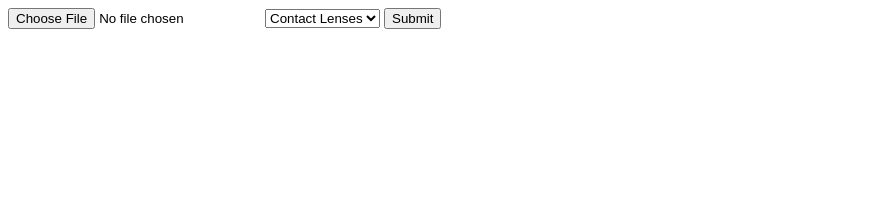
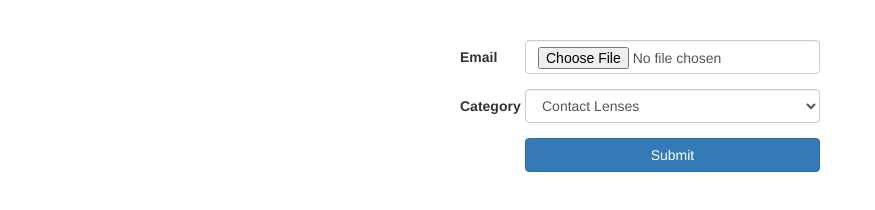
Before and after one commit to aeud/seechic-export-magento, a website: page index.html in a window 1280 px wide. Shown: the whole page, without its empty margins (0-875 px from the left). Drawn offline with nearby package versions, Linux system fonts and the light colour scheme.

Commit message:
Update CSS

```diff
--- a/index.html
+++ b/index.html
@@ -4,15 +4,36 @@
     <meta charset="UTF-8">
     <title>See Chic Magento Exporter</title>
     <meta name="viewport" content="width=device-width, initial-scale=1.0"/>
+    <link rel="stylesheet" href="https://maxcdn.bootstrapcdn.com/bootstrap/3.3.5/css/bootstrap.min.css">
 </head>
 <body>
-    <form action="/exec" enctype="multipart/form-data" method="post">
-        <input type="file" name="file">
-        <select name="type" id="type">
-            <option value="Contact Lenses">Contact Lenses</option>
-            <option value="Sunglasses">Sunglasses</option>
-        </select>
-        <button type="submit">Submit</button>
-    </form>
+    <div class="container">
+        <div class="row">
+            <div class="col-md-offset-3 col-md-6 col-lg-offset-4 col-lg-4 col-sm-offset-1 col-sm-10">
+                <form class="form-horizontal" action="/exec" method="post" enctype="multipart/form-data" style="margin-top: 40px;">
+                    <div class="form-group">
+                        <label for="file" class="col-sm-2 control-label">Email</label>
+                        <div class="col-sm-10">
+                            <input type="file" class="form-control" id="file" name="file">
+                        </div>
+                    </div>
+                    <div class="form-group">
+                        <label for="type" class="col-sm-2 control-label">Category</label>
+                        <div class="col-sm-10">
+                            <select class="form-control" id="type" name="type">
+                                <option value="Contact Lenses">Contact Lenses</option>
+                                <option value="Sunglasses">Sunglasses</option>
+                            </select>
+                        </div>
+                    </div>
+                    <div class="form-group">
+                        <div class="col-sm-offset-2 col-sm-10">
+                            <button type="submit" class="btn btn-primary btn-block">Submit</button>
+                        </div>
+                    </div>
+                </form>
+            </div>
+        </div>
+    </div>
 </body>
 </html>
```
